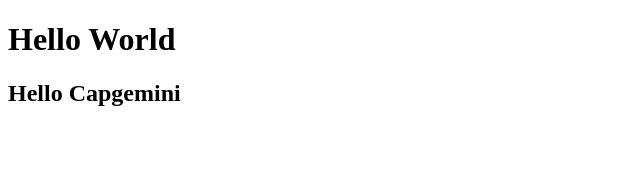
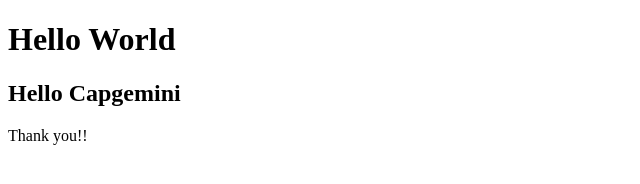
Before and after one commit to vishu-1104/freshersbatch-oct16, a plain HTML site: page index.html in a window 1280 px wide. Shown: the full height of the page, 0-640 px from the left. Drawn offline with Linux system fonts and the light colour scheme.

Commit message:
make minor changes in index file and added to html-assignments branch

```diff
--- a/index.html
+++ b/index.html
@@ -9,5 +9,6 @@
      <body>
         <h1>Hello World</h1>
         <h2>Hello Capgemini</h2>
+        <p>Thank you!!</p>
      </body>
 </html>
```
